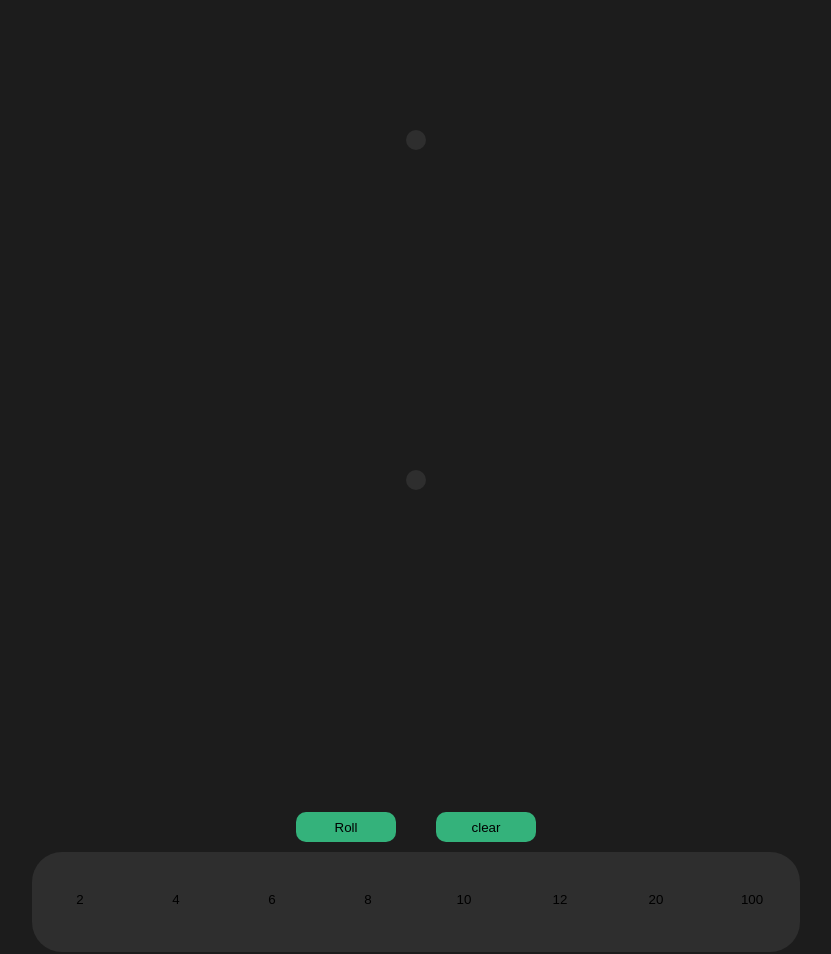
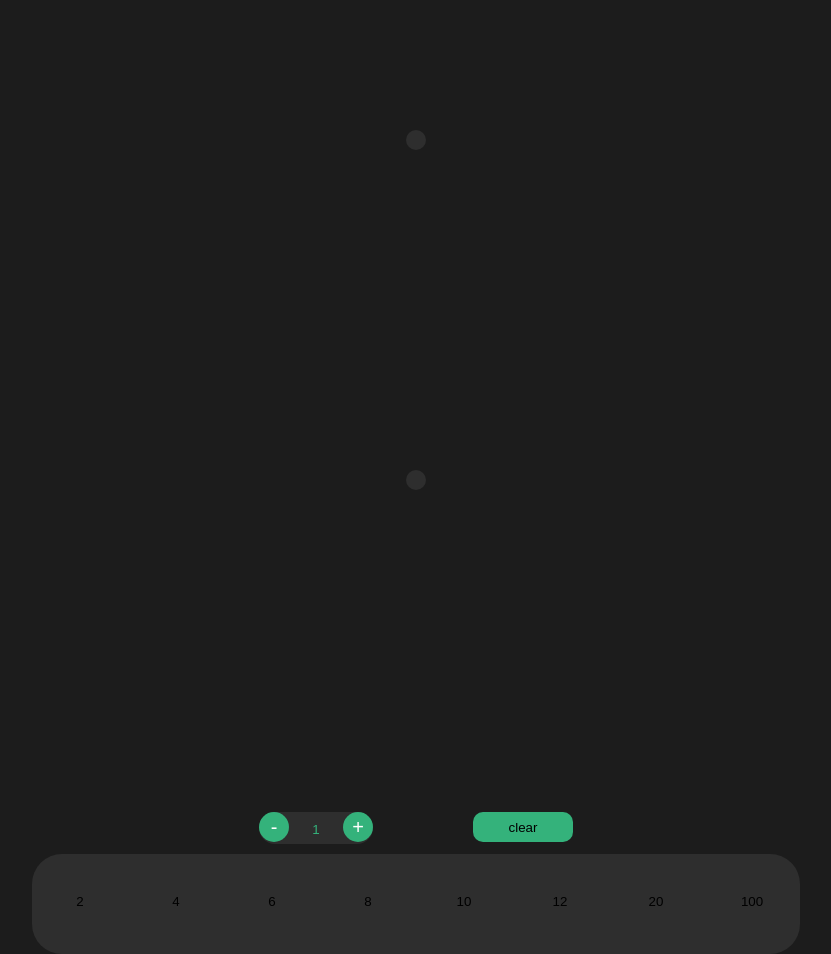
Before and after one commit to Matheus-Ribeir0/rpg-hub-website, a plain HTML site: page index.html in a window 1280 px wide. Shown: the whole page, without its empty margins (224-1055 px from the left). Drawn offline with Linux system fonts and the light colour scheme.

Commit message:
add numer of dices button

```diff
--- a/dices.js
+++ b/dices.js
@@ -2,18 +2,13 @@ let contentBox = document.getElementById("content-box")
 let sumResult = document.getElementById("sum")
 let cal = document.getElementById("calculation")
 let diceAmount = []
-let diceArray = [
-    2,
-    4,
-    6,
-    8,
-    10,
-    12,
-    20,
-    100
-]
-let diceQnt = 2
-let diceType
+let diceArray = [2, 4, 6, 8, 10, 12, 20, 100]
+let counterNum = document.getElementById("show-qtd")
+counterNum.value = 1
+let diceQnt = 1
+let dicesSum = 0
+let dicesPlayed = [0,0,0,0,0,0,0,0]
+
 
 //--------------
 // GERAR OS DADOS PARA VISUALIZAÇÃO
@@ -61,12 +56,12 @@ function rollDice(dice, diceQnt){
 
 
 function showDicesResult(diceType){
-
-    var value = rollDice(diceType, diceQnt)
+    var value = rollDice(diceType,counterNum.value )
 
     putResultOnScreen(value)
     showAllDices()
     showCount(diceQnt, diceType)
+
 }
 
 // MOSTRAR RESULTADO DE TODAS ROLAGENS
@@ -83,16 +78,34 @@ function putResultOnScreen(diceResult){
 
 //---------------------------------
 
+
 function showCount(diceQnt,diceType){
-    cal.innerHTML =  diceQnt + 'd' +  diceType
-    console.log(cal)
+
+    cal.innerHTML = counterNum.value + 'd' + diceType
+
+
 }
 
 
+function verifyDices(){
+    if (counterNum.value < 1){
+        counterNum.value = 1
+    }
+    if (counterNum.value > 999){
+        counterNum.value = 999
+    }
+}
+function sumDices(){
+    parseInt(counterNum.value)
+    counterNum.value ++
+    verifyDices()
+}
 
-
-
-
+function subDices(){
+    parseInt(counterNum.value)
+    counterNum.value --
+    verifyDices()
+}
 
 
 
--- a/index.html
+++ b/index.html
@@ -18,8 +18,13 @@
 
 
     <div id="buttons">
-        <button id="roll-dices" onclick="Roll()">Roll</button>
-        <button onclick="Clear()">clear</button>
+        <div id="div-counter">
+            <button id="sub-button" onclick="subDices()">-</button>
+            <input id="show-qtd" type="text" maxlength="3" oninput="verifyDices()"/>
+            <button id="sum-button" onclick="sumDices()">+</button>
+
+        </div>
+        <button id="clear-button" onclick="Clear()">clear</button>
     </div>
     <div id="dices-bar">
 
--- a/style.css
+++ b/style.css
@@ -31,6 +31,7 @@ body {
     text-align: center;
     border-radius: 10px;
     display: table;
+
 }
 #calculation {
     margin-top: 20em;
@@ -54,16 +55,73 @@ body {
     display: flex;
     justify-content: center;
     margin-top: 12em;
+    padding: 10px;
+
+
 }
 button {
     background-color: var(--main-green);
     width: 100px;
     height: 30px;
     border-radius: 10px;
-    margin: 10px 20px;
+
     transition:all 0.2s ease-in-out;
     outline: none;
     border: none;
+}
+
+#clear-button{
+    margin: 0 50px;
+}
+#sum-button, #sub-button {
+    width: 30px;
+    border-radius: 50%;
+    color: white;
+    font-size: 20px;
+    padding: 0;
+}
+#sum-button{
+    margin-left: 8px;
+
+}
+#sub-button{
+    margin-right: 8px;
+}
+
+#show-qtd{
+    background: none;
+    color: #34B27B;
+    text-align: center;
+    outline: none;
+    border-radius: 50%;
+    height: 30px;
+    width: 30px;
+    border-style: none;
+    margin: 0px 0px;
+    text-transform: capitalize;
+}
+#div-counter{
+    background-color: #2E2E2E;
+    height: 31.5px;
+    width: 10;
+    padding: 0;
+    margin: 0 50px;
+    border-radius: 30px;
+}
+
+input::-webkit-outer-spin-button,
+input::-webkit-inner-spin-button {
+    -webkit-appearance: none;
+    margin: 0;
+}
+#sum-dices{
+    display: inline;
+    height: 31px;
+    border: 1px solid red;
+}
+
+input[type=number] {
+    -moz-appearance: textfield;
 }
 #roll-dices:hover {
     box-shadow: #34B27B;
@@ -79,6 +137,8 @@ button {
     outline: none;
     border: none;
 }
+
+
 /* barra de dados */
 #dices-bar {
     margin: 0 auto;
```
